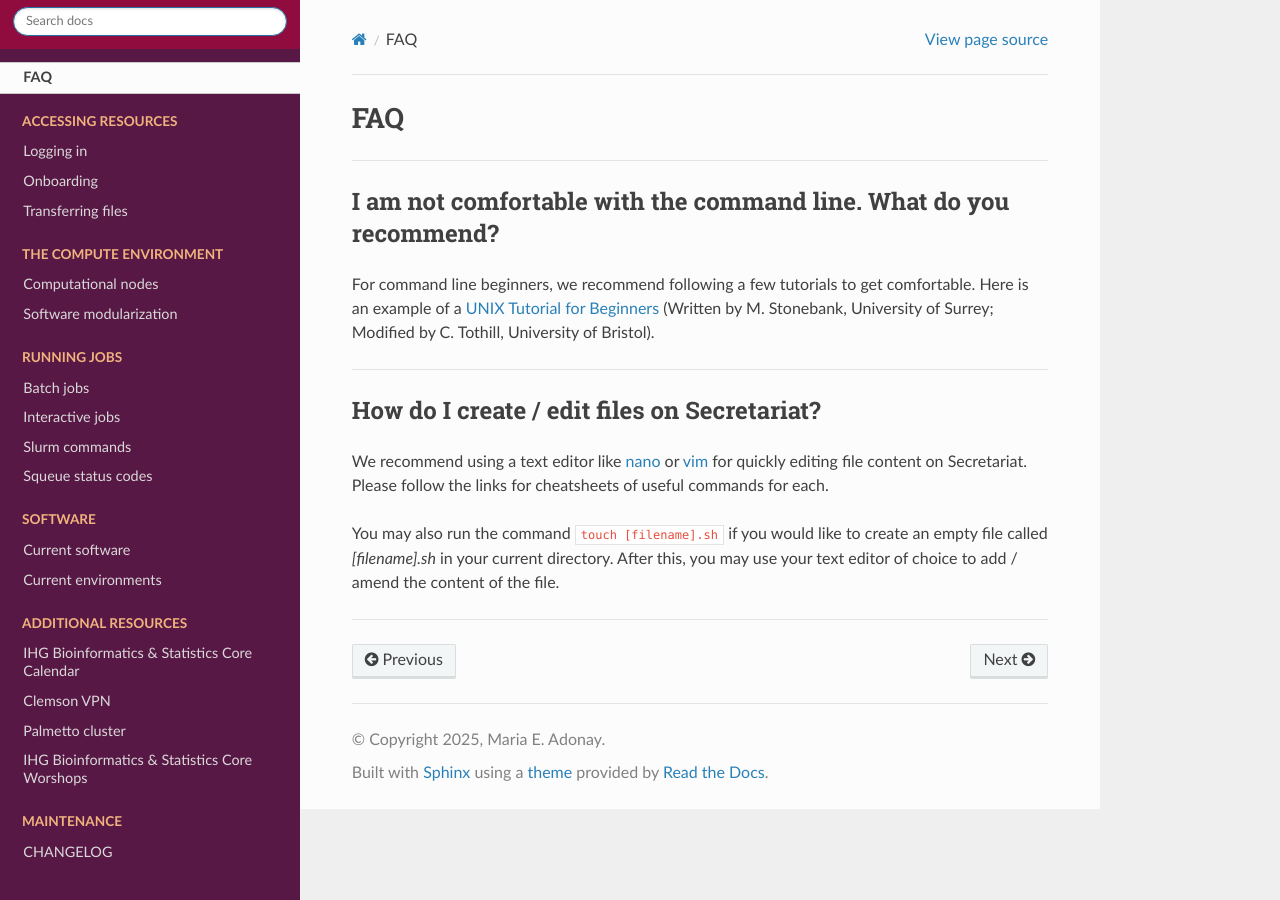
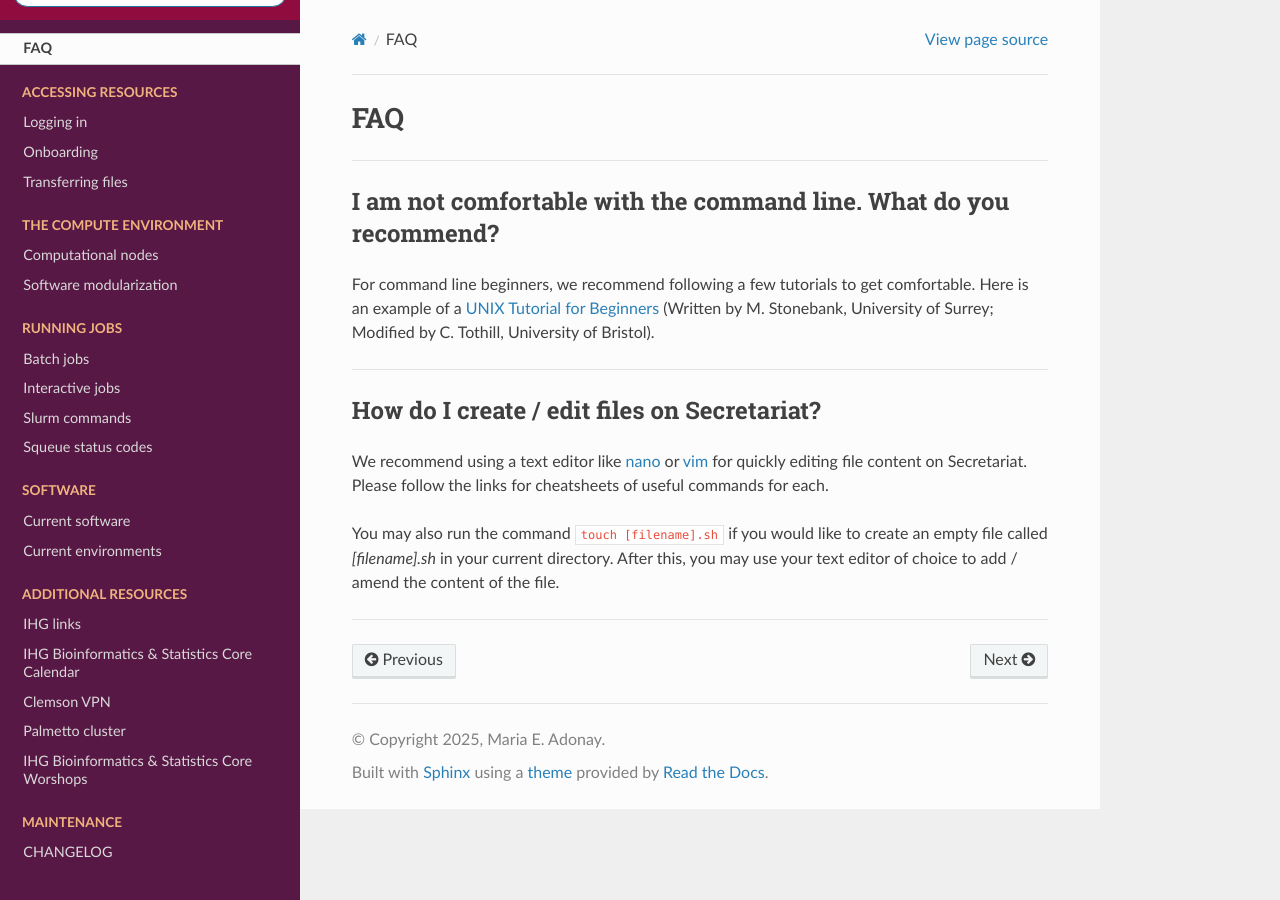
Before and after one commit to amalgamaria/secretariat, a Sphinx documentation site: the page built from docs/faq.rst, in a window 1280 px wide. Built offline with Sphinx 7.4.7 and the Read the Docs theme 3.1.0, drawn with Linux system fonts in a browser that asks for light colours; pages that are not in the unit, such as notebooks, are missing from menus.

Commit message:
Update CHG to IHG

```diff
--- a/docs/index.rst
+++ b/docs/index.rst
@@ -47,7 +47,7 @@ Center for Human Genetics Research Computing
    :maxdepth: 1
    :caption: Additional resources
 
-   additional-resources/chg
+   additional-resources/ihg
    additional-resources/calendar
    additional-resources/vpn
    additional-resources/palmetto
```
Also changed, not shown: other parts of docs/index.rst (+2 -2 lines).
